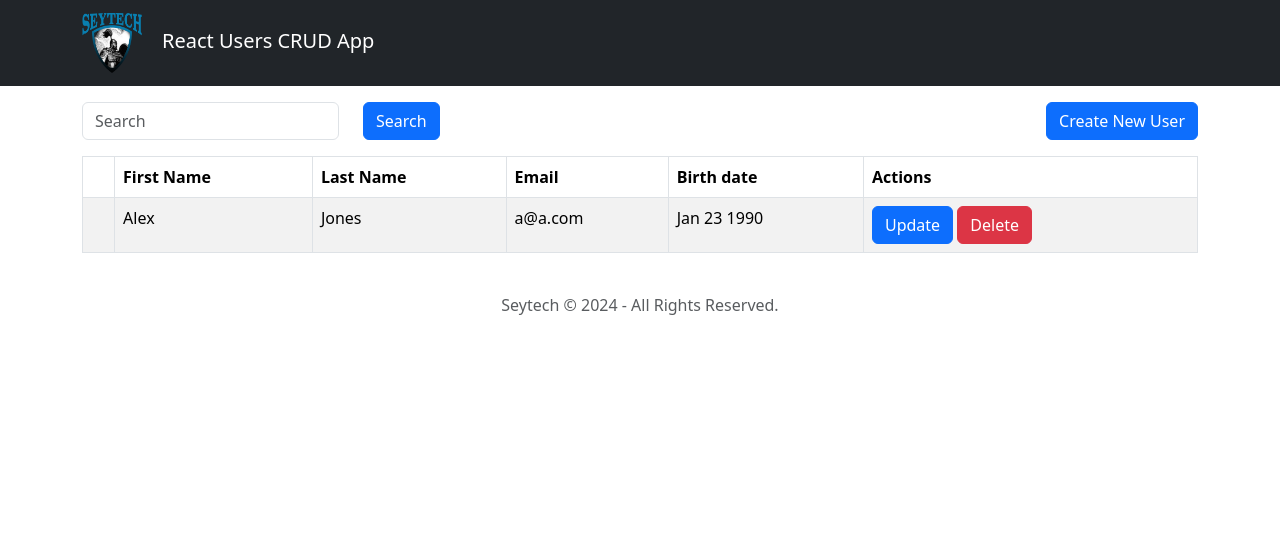
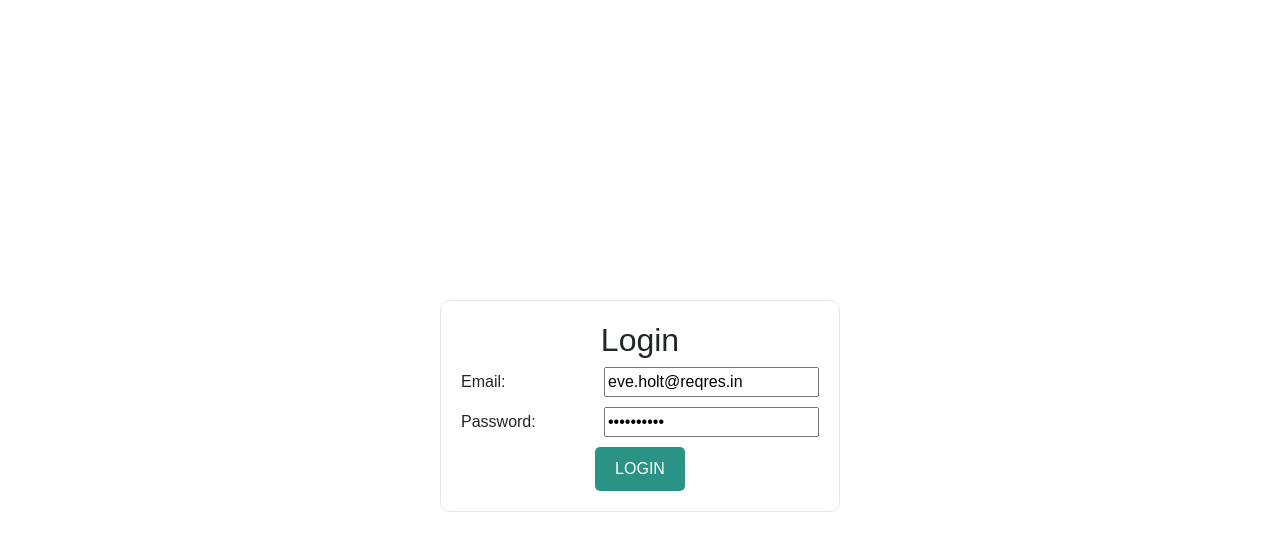
Before and after one commit to agaparkg/users-crud-react-demo, a React (Vite) app: page / in a window 1280 px wide. Shown: the top 550 px of the page. Built offline with nearby package versions, Linux system fonts and the light colour scheme.

Commit message:
new changes

```diff
--- a/src/App.jsx
+++ b/src/App.jsx
@@ -1,18 +1,33 @@
-import { useState } from "react";
+import { useEffect, useState } from "react";
 import "./App.css";
 import Header from "./components/Header";
 import Users from "./components/Users";
 import Footer from "./components/Footer";
+import Login from "./components/Login";
 
 function App() {
-  const [count, setCount] = useState(0);
+  const [loggedIn, setLoggedIn] = useState(false);
+
+  useEffect(() => {
+    const token = localStorage.getItem("token");
+
+    if (token) {
+      setLoggedIn(true);
+    }
+  }, []);
 
   return (
-    <>
-      <Header />
-      <Users />
-      <Footer />
-    </>
+    <div className="App">
+      {loggedIn ? (
+        <>
+          <Header setLoggedIn={setLoggedIn} />
+          <Users setLoggedIn={setLoggedIn} />
+          <Footer />
+        </>
+      ) : (
+        <Login setLoggedIn={setLoggedIn} />
+      )}
+    </div>
   );
 }
 
--- a/src/components/Header.jsx
+++ b/src/components/Header.jsx
@@ -1,7 +1,7 @@
-import { Container, Navbar } from "react-bootstrap";
+import { Button, Container, Navbar } from "react-bootstrap";
 import logo from "../assets/images/logo-white.png";
 
-function Header() {
+function Header({ setLoggedIn }) {
   return (
     <>
       <Navbar bg="dark" variant="dark" className="mb-3">
@@ -19,6 +19,14 @@ function Header() {
             />
             React Users CRUD App
           </Navbar.Brand>
+          <Button
+            onClick={() => {
+              localStorage.removeItem("token");
+              setLoggedIn(false);
+            }}
+          >
+            Logout
+          </Button>
         </Container>
       </Navbar>
     </>
--- a/src/components/Loader.jsx
+++ b/src/components/Loader.jsx
@@ -1,4 +1,4 @@
-import { Spinner } from "reactstrap";
+import { Spinner } from "react-bootstrap";
 
 function Loader() {
   return (
--- a/src/components/Login.jsx
+++ b/src/components/Login.jsx
@@ -1,15 +1,82 @@
-function Login() {
+import { useState } from "react";
+
+function Login({ setLoggedIn }) {
+  const [formData, setFormData] = useState({
+    email: "eve.holt@reqres.in",
+    password: "cityslicka",
+  });
+  const [error, setError] = useState("");
+
+  const handleFormSubmit = (e) => {
+    e.preventDefault();
+
+    const fetchToken = async () => {
+      try {
+        const res = await fetch("https://reqres.in/api/login", {
+          method: "POST",
+          headers: {
+            "Content-type": "application/json",
+          },
+          body: JSON.stringify(formData),
+          // body: JSON.stringify({
+          //   email: formData.email,
+          //   password: formData.password
+          // })
+        });
+
+        if (!res.ok) {
+          throw new Error("Invalid email or password provided.");
+        }
+
+        const data = await res.json();
+
+        localStorage.setItem("token", data.token);
+        setLoggedIn(true);
+      } catch (error) {
+        setError(error.message);
+      }
+    };
+
+    fetchToken();
+  };
+
+  const handleFormDataChange = (e) => {
+    const name = e.target.name;
+    const value = e.target.value;
+
+    setFormData((prevForm) => {
+      return {
+        ...prevForm,
+        [name]: value,
+      };
+    });
+  };
+
+  const { email, password } = formData;
+
   return (
     <div className="login-page">
       <h2>Login</h2>
-      <form onSubmit={handleLogin}>
+      <form onSubmit={handleFormSubmit}>
         <div className="credentials email">
           <label>Email:</label>
-          <input type="email" value={email} required />
+          <input
+            onChange={handleFormDataChange}
+            type="email"
+            name="email"
+            value={email}
+            required
+          />
         </div>
         <div className="credentials">
           <label>Password:</label>
-          <input type="password" value={password} required />
+          <input
+            onChange={handleFormDataChange}
+            type="password"
+            name="password"
+            value={password}
+            required
+          />
         </div>
         <button className="login-btn" type="submit">
           Login
--- a/src/components/Search.jsx
+++ b/src/components/Search.jsx
@@ -1,10 +1,30 @@
+import { useState } from "react";
 import { Button } from "react-bootstrap";
 
-function Search() {
+function Search({ handleUserSearch, queryStr }) {
+  // const [query, setQuery] = useState("");
+
+  const handleQueryChange = (e) => {
+    // setQuery(e.target.value);
+    handleUserSearch(e.target.value.trim().toLowerCase());
+  };
+
+  const handleSubmit = (e) => {
+    e.preventDefault();
+    handleUserSearch(query.trim().toLowerCase());
+  };
+
   return (
-    <form className="row">
+    <form className="row" onSubmit={handleSubmit}>
       <div className="col-auto">
-        <input type="text" className="form-control" placeholder="Search" />
+        <input
+          onChange={handleQueryChange}
+          value={queryStr}
+          // value={query}
+          type="text"
+          className="form-control"
+          placeholder="Search"
+        />
       </div>
       <div className="col-auto">
         <Button>Search</Button>
--- a/src/components/Users.jsx
+++ b/src/components/Users.jsx
@@ -1,21 +1,71 @@
 import { Button, Col, Container, Modal, Row } from "react-bootstrap";
 import UsersTable from "./UsersTable.jsx";
 import Search from "./Search.jsx";
+import { useEffect, useState } from "react";
+import Loader from "./Loader.jsx";
 
-function Users() {
+const usersUrl = "https://61008c3dbca46600171cf917.mockapi.io/api/v1/users/";
+
+function Users({ setLoggedIn }) {
+  const [loading, setLoading] = useState(true);
+  const [users, setUsers] = useState([]);
+  const [queryStr, setQueryStr] = useState("");
+
+  const fetchUsers = async () => {
+    const token = localStorage.getItem("token");
+
+    if (!token) {
+      setLoggedIn(false);
+      return;
+    }
+
+    try {
+      const res = await fetch(usersUrl);
+      const data = await res.json();
+
+      setUsers(data);
+      setLoading(false);
+    } catch (err) {
+      console.log("Error fetching users", err.message);
+    } finally {
+      setLoading(false);
+    }
+  };
+
+  const handleUserSearch = (query) => {
+    setQueryStr(query);
+  };
+
+  useEffect(() => {
+    fetchUsers();
+  }, []);
+
+  const filteredUsers = users.filter((user) => {
+    return (
+      user.firstname.toLowerCase().includes(queryStr) ||
+      user.lastname.toLowerCase().includes(queryStr)
+    );
+  });
+
   return (
     <Container>
+      {loading ? (
+        <>
+          <Loader />
+        </>
+      ) : (
         <>
           <Row className="mb-3">
             <Col className="text-start">
-            <Search />
+              <Search queryStr={queryStr} handleUserSearch={handleUserSearch} />
             </Col>
             <Col className="text-end">
               <Button variant="primary">Create New User</Button>
             </Col>
           </Row>
-        <UsersTable />
+          <UsersTable users={filteredUsers} />
         </>
+      )}
       <Modal>
         <div>Modal Body</div>
       </Modal>
--- a/src/components/UsersTable.jsx
+++ b/src/components/UsersTable.jsx
@@ -1,11 +1,21 @@
 import { Button, Table } from "react-bootstrap";
 
-function UsersTable() {
+function UsersTable({ users }) {
+  const formatBirthDate = (dateString) => {
+    const options = {
+      weekday: "short",
+      year: "numeric",
+      month: "long",
+      day: "numeric",
+    };
+    return new Date(dateString).toLocaleDateString(undefined, options);
+  };
+
   return (
     <Table striped bordered hover>
       <thead>
         <tr>
-          <th></th>
+          <th>Avatar</th>
           <th>First Name</th>
           <th>Last Name</th>
           <th>Email</th>
@@ -15,19 +25,30 @@ function UsersTable() {
       </thead>
 
       <tbody>
-        <tr>
+        {users.length ? (
+          users.map((user) => {
+            const { firstname, lastname, id, email, birthdate, avatar } = user;
+            return (
+              <tr key={id}>
                 <td className="field-avatar">
-            <img src="" alt="" />
+                  <img src={avatar} alt="" />
                 </td>
-          <td>Alex</td>
-          <td>Jones</td>
-          <td>a@a.com</td>
-          <td>Jan 23 1990</td>
+                <td>{firstname}</td>
+                <td>{lastname}</td>
+                <td>{email}</td>
+                <td>{formatBirthDate(birthdate)}</td>
                 <td>
                   <Button variant="primary">Update</Button>{" "}
                   <Button variant="danger">Delete</Button>
                 </td>
               </tr>
+            );
+          })
+        ) : (
+          <tr>
+            <td colSpan="6">No records found</td>
+          </tr>
+        )}
       </tbody>
     </Table>
   );
```
Lines whose indentation alone changed are shown as unchanged.
